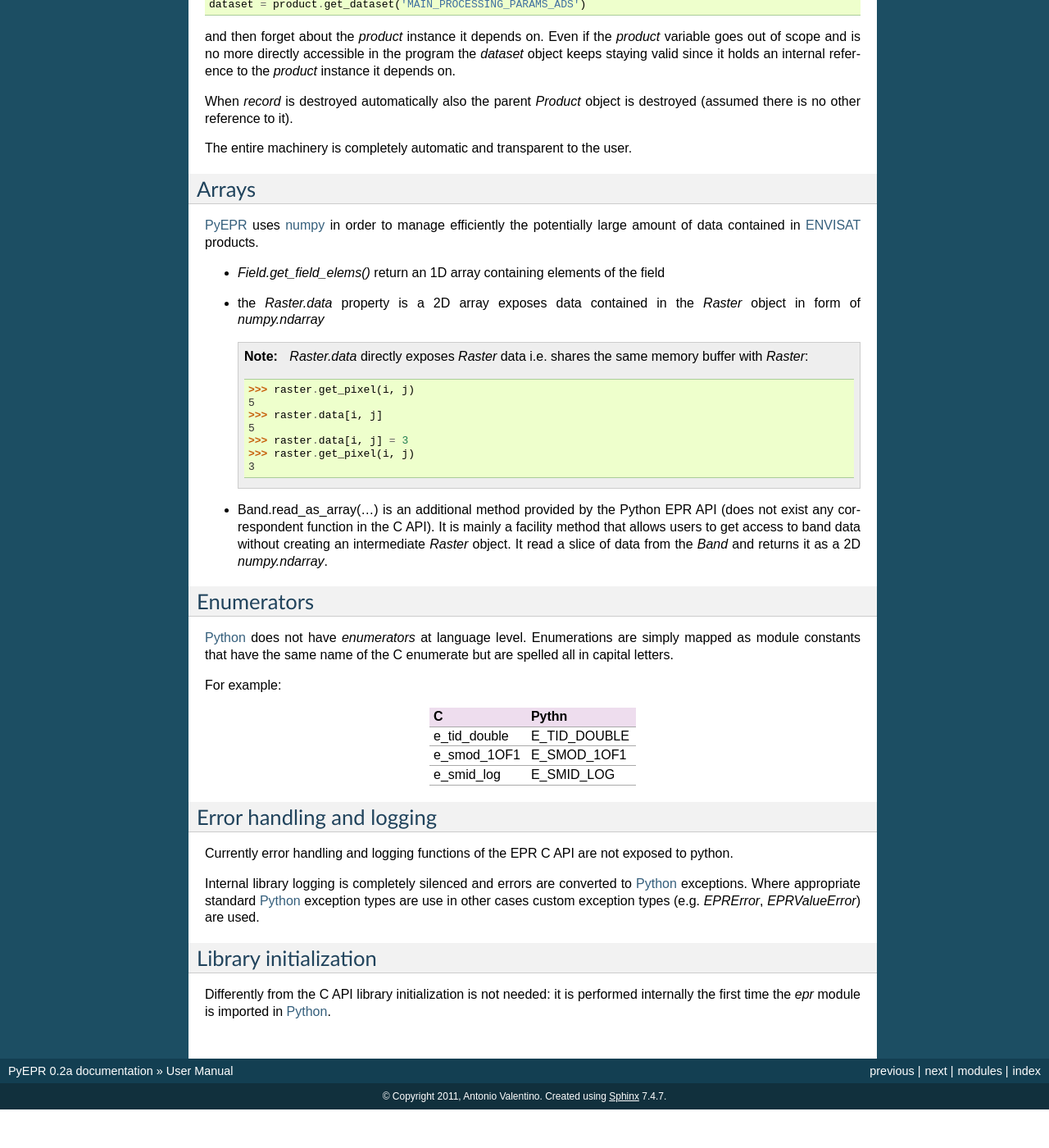
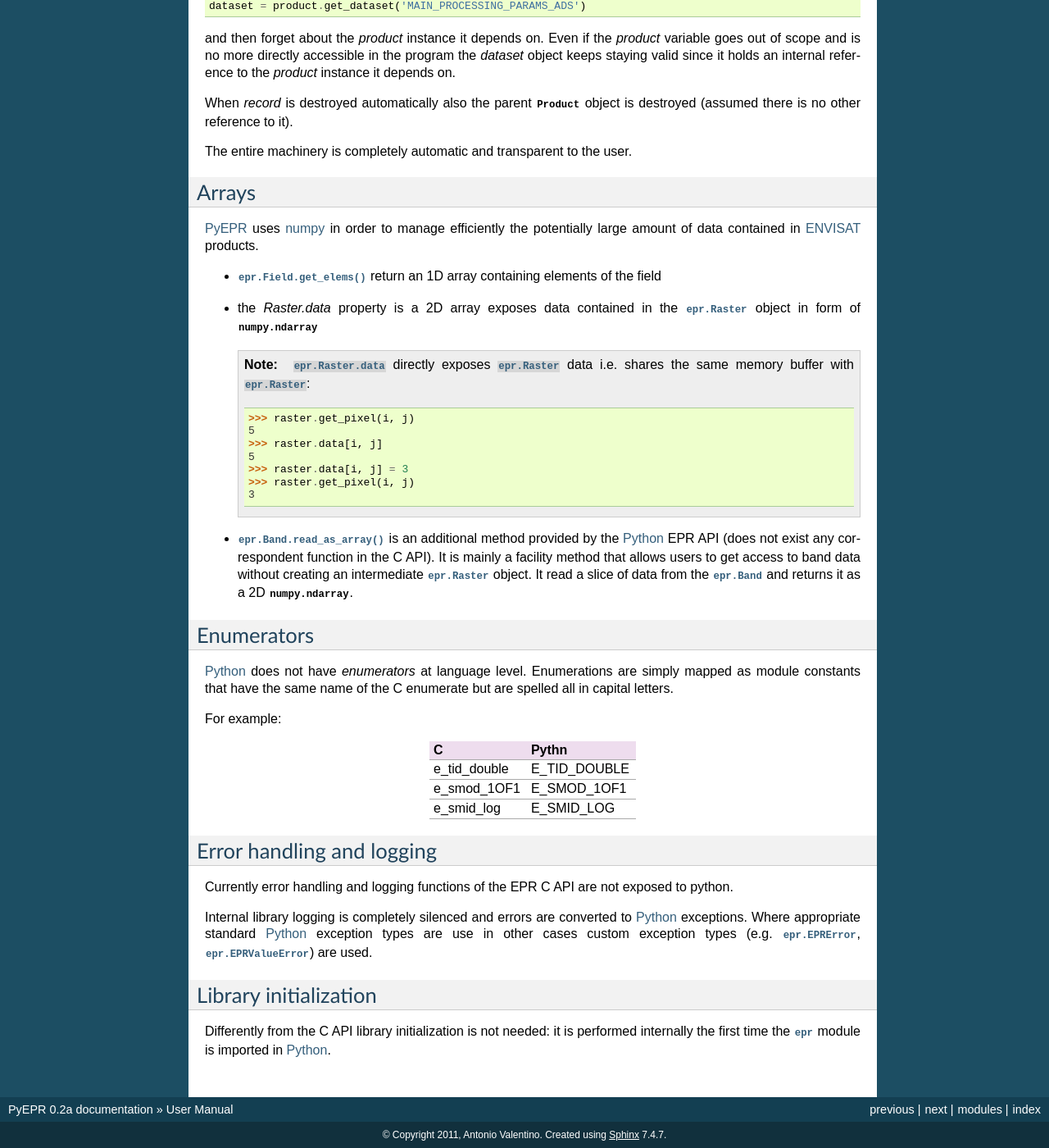
Before and after one commit to avalentino/pyepr, a Sphinx documentation site: the page built from doc/usermanual.txt, in a window 1280 px wide and 1400 px high, scrolled down 2916 px. Shown: the whole window at 82% size. Built offline with Sphinx 7.4.7, drawn with Linux system fonts in a browser that asks for light colours; formulas are drawn with MathJax 3; before the commit the page ends 4269 px from its top, so only the background shows below that; some of the changed text lies outside the part shown.

Commit message:
Fix references to code documentation

```diff
--- a/doc/usermanual.txt
+++ b/doc/usermanual.txt
@@ -15,7 +15,7 @@ the data either on a geophysical (decoded, ready-to-use pixel samples)
 or on a raw data layer. The raw data access makes it possible to read
 any data field contained in a product file.
 
-Full access to the Python EPR API is provided by the ``epr`` module that
+Full access to the Python EPR API is provided by the :mod:`epr` module that
 have to be imported by the client program e-g- as follows::
 
     import epr
@@ -105,7 +105,7 @@ To install PyEPR_ in a non-standard path::
 
     $ python setup.py install --prefix=<TARGET_PATH>
 
-just make sure that ``<TARGET_PATH>/lib/pythonX.Y/site-packages`` is in
+just make sure that :file:`<TARGET_PATH>/lib/pythonX.Y/site-packages` is in
 the ``PYTHONPATH``.
 
 .. _easy_install: http://pypi.python.org/pypi/setuptools#using-setuptools-and-easyinstall
@@ -179,7 +179,7 @@ to read a record using the `epr_read_record` function::
     EPR_SRecord* epr_read_record(EPR_SDatasetId* dataset_id, ...);
 
 The function takes a `EPR_SDatasetId` as a parameter and assumes all
-fields (including `dataset->product_id`) are valid.
+fields (including ``dataset->product_id``) are valid.
 It is responsibility of the programmer tho keep all structures valid and
 free them at the right moment and in the correct order.
 
@@ -195,7 +195,7 @@ Even if the *product* variable goes out of scope and is no more directly
 accessible in the program the *dataset* object keeps staying valid since
 it holds an internal reference to the *product* instance it depends on.
 
-When *record* is destroyed automatically also the parent *Product*
+When *record* is destroyed automatically also the parent :class:`Product`
 object is destroyed (assumed there is no other reference to it).
 
 The entire machinery is completely automatic and transparent to the user.
@@ -207,13 +207,13 @@ Arrays
 PyEPR_ uses numpy_ in order to manage efficiently the potentially large
 amount of data contained in ENVISAT_ products.
 
-* `Field.get_field_elems()` return an 1D array containing elements of the
-  field
+* :meth:`epr.Field.get_elems` return an 1D array containing elements of
+  the field
 * the `Raster.data` property is a 2D array exposes data contained in the
-  *Raster* object in form of `numpy.ndarray`
+  :class:`epr.Raster` object in form of :class:`numpy.ndarray`
 
-  .. note:: `Raster.data` directly exposes *Raster* data i.e. shares the
-            same memory buffer with *Raster*::
+  .. note:: :attr:`epr.Raster.data` directly exposes :class:`epr.Raster`
+            data i.e. shares the same memory buffer with :class:`epr.Raster`::
 
                 >>> raster.get_pixel(i, j)
                 5
@@ -223,20 +223,20 @@ amount of data contained in ENVISAT_ products.
                 >>> raster.get_pixel(i, j)
                 3
 
-* Band.read_as_array(...) is an additional method provided by the Python
-  EPR API (does not exist any correspondent function in the C API).
-  It is mainly a facility method that allows users to get access to band
-  data without creating an intermediate *Raster* object.
-  It read a slice of data from the *Band* and returns it as a 2D
-  `numpy.ndarray`.
+* :meth:`epr.Band.read_as_array` is an additional method provided by
+  the Python_ EPR API (does not exist any correspondent function in the
+  C API). It is mainly a facility method that allows users to get access
+  to band data without creating an intermediate :class:`epr.Raster` object.
+  It read a slice of data from the :class:`epr.Band` and returns it as a
+  2D :class:`numpy.ndarray`.
 
 
 Enumerators
 -----------
 
 Python_ does not have *enumerators* at language level.
-Enumerations are simply mapped as module constants that have the same name
-of the C enumerate but are spelled all in capital letters.
+Enumerations are simply mapped as module constants that have the same
+name of the C enumerate but are spelled all in capital letters.
 
 For example:
 
@@ -258,12 +258,13 @@ exposed to python.
 Internal library logging is completely silenced and errors are converted
 to Python_ exceptions.
 Where appropriate standard Python_ exception types are use in other cases
-custom exception types (e.g. *EPRError*, *EPRValueError*) are used.
+custom exception types (e.g. :class:`epr.EPRError`,
+:class:`epr.EPRValueError`) are used.
 
 
 Library initialization
 ----------------------
 
 Differently from the C API library initialization is not needed: it is
-performed internally the first time the *epr* module is imported in
-Python_.
+performed internally the first time the :mod:`epr` module is imported
+in Python_.
```
Also changed, not shown: other parts of doc/usermanual.txt (+4 -4 lines).
